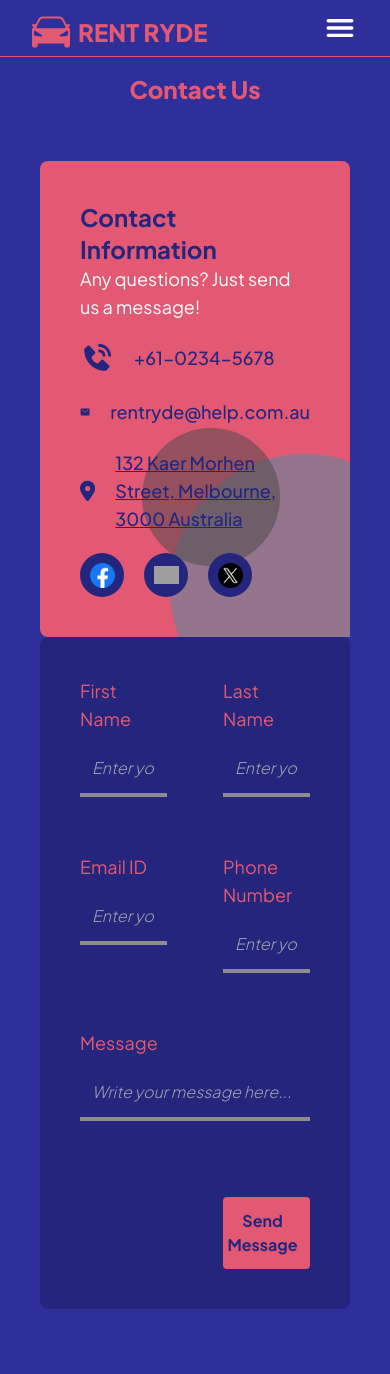
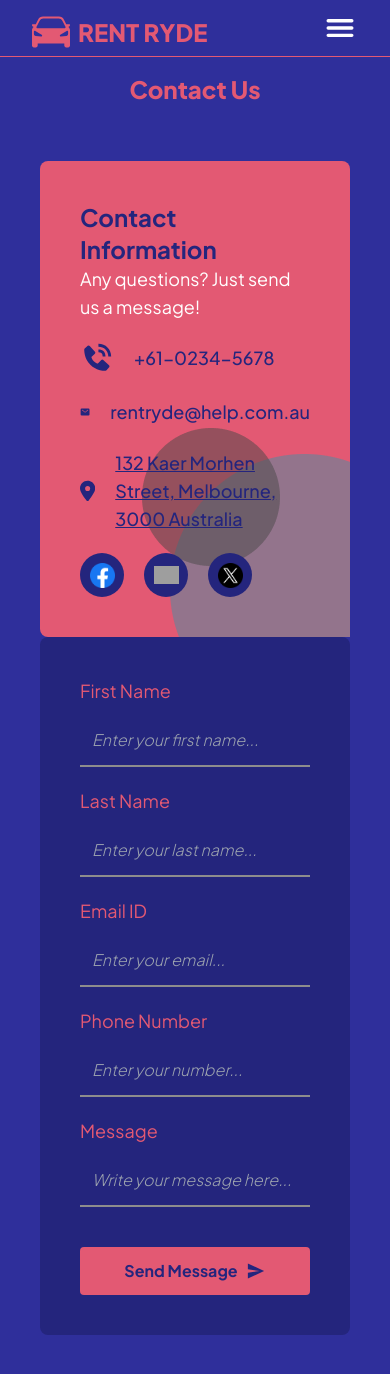
Before and after one commit to akshithP/rent-ryde, a Next.js app: page /contact in a window 390 px wide. Before the commit the page ends 1349 px from the top, so only its background shows below. Built offline with nearby package versions, Linux system fonts and the light colour scheme; grey boxes are pictures that could not be loaded.

Commit message:
Fixed issue with mobile view col spanning

```diff
--- a/components/ContactForm.tsx
+++ b/components/ContactForm.tsx
@@ -4,7 +4,10 @@ import { IoMdSend as Send } from "react-icons/io";
 
 const ContactForm = () => {
   return (
-    <div id="mainContactForm" className="grid grid-cols-2 p-10 gap-14">
+    <div
+      id="mainContactForm"
+      className="grid md:grid-cols-2 grid-cols-1 p-10 md:gap-10 gap-5"
+    >
       {/*-----------------FIRST NAME----------------*/}
       <div id="firstName" className="flex flex-col gap-2">
         <p className="text-lg font-normal text-primary">First Name</p>
@@ -12,7 +15,7 @@ const ContactForm = () => {
           type="text"
           id="firstName"
           placeholder="Enter your first name..."
-          className="p-3 bg-transparent outline-none border-b-4 border-borderCol text-lg font-normal text-textPrimary placeholder:italic placeholder:text-base placeholder:font-light"
+          className="p-3 bg-transparent outline-none border-b-2 border-borderCol text-lg font-normal text-textPrimary placeholder:italic placeholder:text-base placeholder:font-light"
         ></input>
       </div>
 
@@ -23,7 +26,7 @@ const ContactForm = () => {
           type="text"
           id="lastName"
           placeholder="Enter your last name..."
-          className="p-3 bg-transparent outline-none border-b-4 border-borderCol text-lg font-normal text-textPrimary placeholder:italic placeholder:text-base placeholder:font-light"
+          className="p-3 bg-transparent outline-none border-b-2 border-borderCol text-lg font-normal text-textPrimary placeholder:italic placeholder:text-base placeholder:font-light"
         ></input>
       </div>
 
@@ -34,7 +37,7 @@ const ContactForm = () => {
           type="email"
           id="email"
           placeholder="Enter your email..."
-          className="p-3 bg-transparent outline-none border-b-4 border-borderCol text-lg font-normal text-textPrimary placeholder:italic placeholder:text-base placeholder:font-light"
+          className="p-3 bg-transparent outline-none border-b-2 border-borderCol text-lg font-normal text-textPrimary placeholder:italic placeholder:text-base placeholder:font-light"
         ></input>
       </div>
 
@@ -45,23 +48,23 @@ const ContactForm = () => {
           type="tel"
           id="phone"
           placeholder="Enter your number..."
-          className="p-3 bg-transparent outline-none border-b-4 border-borderCol text-lg font-normal text-textPrimary placeholder:italic placeholder:text-base placeholder:font-light"
+          className="p-3 bg-transparent outline-none border-b-2 border-borderCol text-lg font-normal text-textPrimary placeholder:italic placeholder:text-base placeholder:font-light"
         ></input>
       </div>
 
       {/*------------------------------------WRITE MESSAGE----------------------------------*/}
-      <div className="flex flex-col gap-2 col-span-2">
+      <div className="flex flex-col gap-2 md:col-span-2">
         <p className="text-lg font-normal text-primary">Message</p>
         <input
           type="text"
           id="message"
           placeholder="Write your message here..."
-          className="p-3 bg-transparent outline-none border-b-4 border-borderCol text-lg font-normal text-textPrimary placeholder:italic placeholder:text-base placeholder:font-light"
+          className="p-3 bg-transparent outline-none border-b-2 border-borderCol text-lg font-normal text-textPrimary placeholder:italic placeholder:text-base placeholder:font-light"
         ></input>
       </div>
 
       {/*------------------------------------SEND BUTTON----------------------------------*/}
-      <div className="flex flex-col gap-2 col-start-2 col-span-1">
+      <div className="flex flex-col gap-2 md:col-start-2 md:col-span-1">
         <button className="flex gap-2 mt-5 justify-center items-center bg-primary text-secondary2 font-bold px-4 py-3 rounded hover:bg-black hover:text-textPrimary transition-colors hover:scale-105 transition-all'">
           <p>Send Message</p>
           <Send className="text-xl font-semibold" />
```
